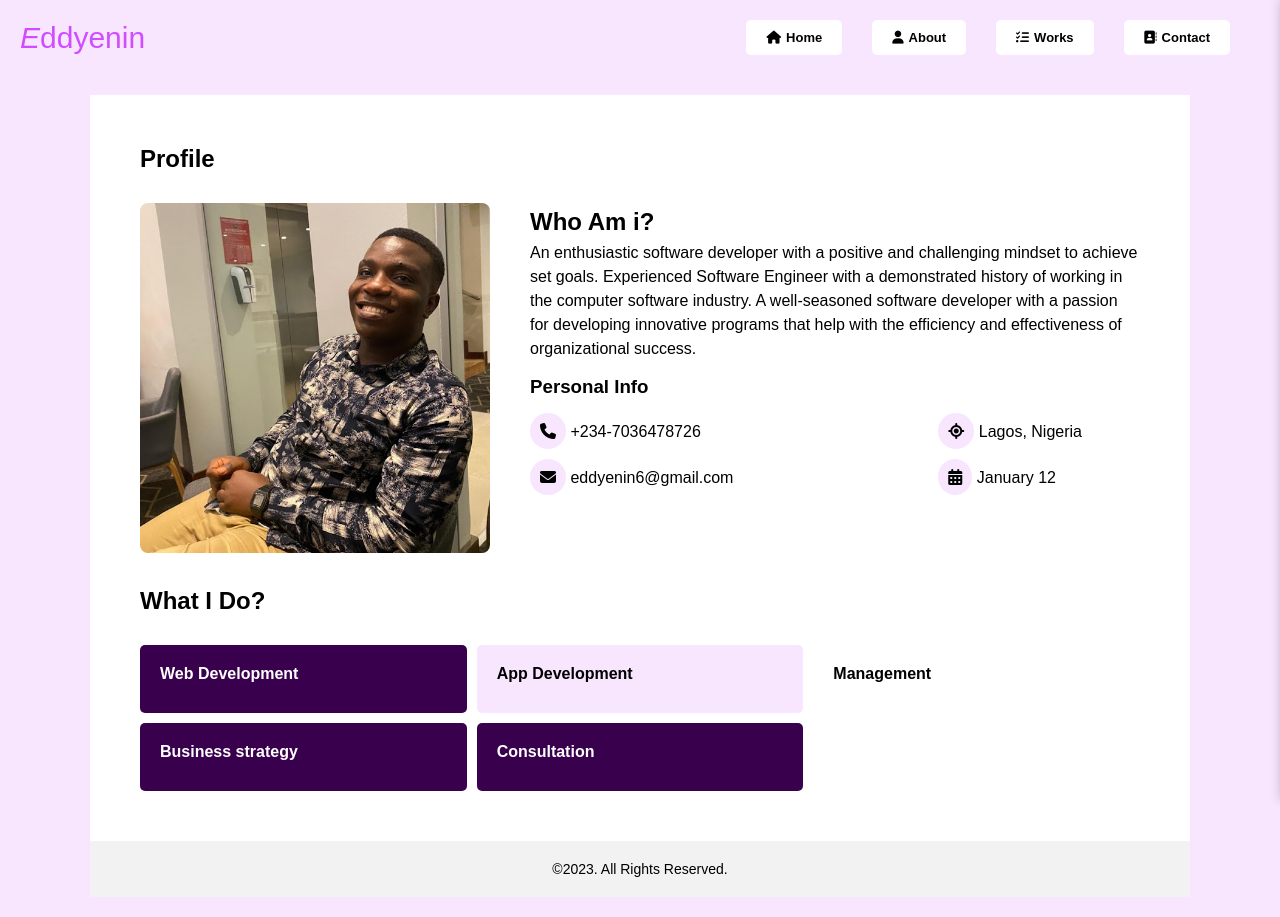
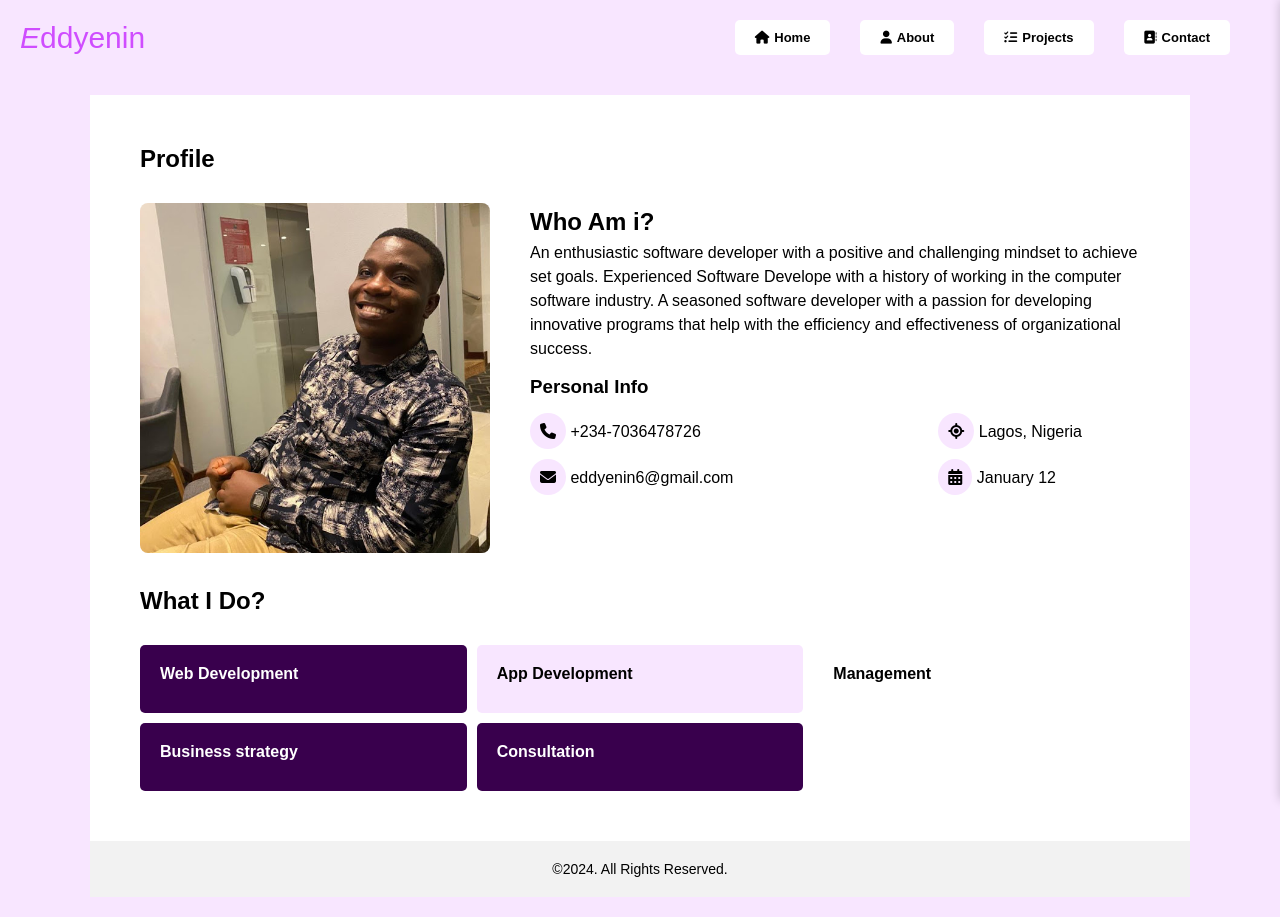
Before and after one commit to eddyenin/eddy, a plain HTML site: page about.html in a window 1280 px wide. Drawn offline with Linux system fonts and the light colour scheme.

Commit message:
Resume Update

```diff
--- a/about.html
+++ b/about.html
@@ -23,7 +23,7 @@
                     <li><a href="index.html" id="home" class="btn nav-link-item link-i"><i class="fa-solid fa-house link-i"></i>Home</a></li>
                     <li><a href="about.html" id="about" class="btn nav-link-item link-i"><i class="fa-solid fa-user link-i"></i>About</a></li>
                     <!-- <li><a href="resume.html" id="resume" class="btn nav-link-item link-i"><i class="fa-solid fa-file link-i"></i>Resume</a></li> -->
-                    <li> <a href="work.html" id="work" class="btn nav-link-item link-i"><i class="fa-solid fa-list-check link-i"></i>Works</a></li>
+                    <li> <a href="work.html" id="work" class="btn nav-link-item link-i"><i class="fa-solid fa-list-check link-i"></i>Projects</a></li>
                     <li> <a href="contact.html" id="contact" class="btn nav-link-item link-i"><i class="fa-solid fa-address-book link-i"></i>Contact</a></li>
                     <!-- <a href="blog.html" id="blog" class="btn nav-link-item link-i"><i class="fa-brands fa-blogger link-i"></i>Blog</a> -->
                 </ul>
@@ -41,7 +41,7 @@
                     <li><a href="index.html" id="home" class="btn  link-i"><i class="fa-solid fa-house link-i"></i>Home</a></li>
                     <li><a href="about.html" id="about" class="btn link-i"><i class="fa-solid fa-user link-i"></i>About</a></li>
                     <!-- <li><a href="resume.html" id="resume" class="btn link-i"><i class="fa-solid fa-file link-i"></i>Resume</a></li> -->
-                    <li> <a href="work.html" id="work" class="btn link-i"><i class="fa-solid fa-list-check link-i"></i>Works</a></li>
+                    <li> <a href="work.html" id="work" class="btn link-i"><i class="fa-solid fa-list-check link-i"></i>Projects</a></li>
                     <li> <a href="contact.html" id="contact" class="btn link-i"><i class="fa-solid fa-address-book link-i"></i>Contact</a></li>
                     <!-- <a href="blog.html" id="blog" class="btn nav-link-item link-i"><i class="fa-brands fa-blogger link-i"></i>Blog</a> -->
                 </ul>
@@ -62,7 +62,7 @@
                     </div>
                     <div class="profile-info">
                         <h2>Who Am i?</h2>
-                        <p>An enthusiastic software developer with a positive and challenging mindset to achieve set goals. Experienced Software Engineer with a demonstrated history of working in the computer software industry. A well-seasoned software developer with a passion for developing innovative programs that help with the efficiency and effectiveness of organizational success.</p>
+                        <p>An enthusiastic software developer with a positive and challenging mindset to achieve set goals. Experienced Software Develope with a history of working in the computer software industry. A seasoned software developer with a passion for developing innovative programs that help with the efficiency and effectiveness of organizational success.</p>
 
                         <h3>Personal Info</h3>
                         <div class="profile-details">
@@ -130,7 +130,7 @@
                 </div> -->
 
                 <div class="copyright">
-                    &copy;2023. All Rights Reserved.
+                    &copy;2024. All Rights Reserved.
                 </div>
             </div>
         </div>
```
Also changed, not shown: contact.html (+3 -3 lines), index.html (+2 -2 lines), resume.html (+1 -1 lines), doc/eddy-resume.pdf.png (added), 1 other file.
